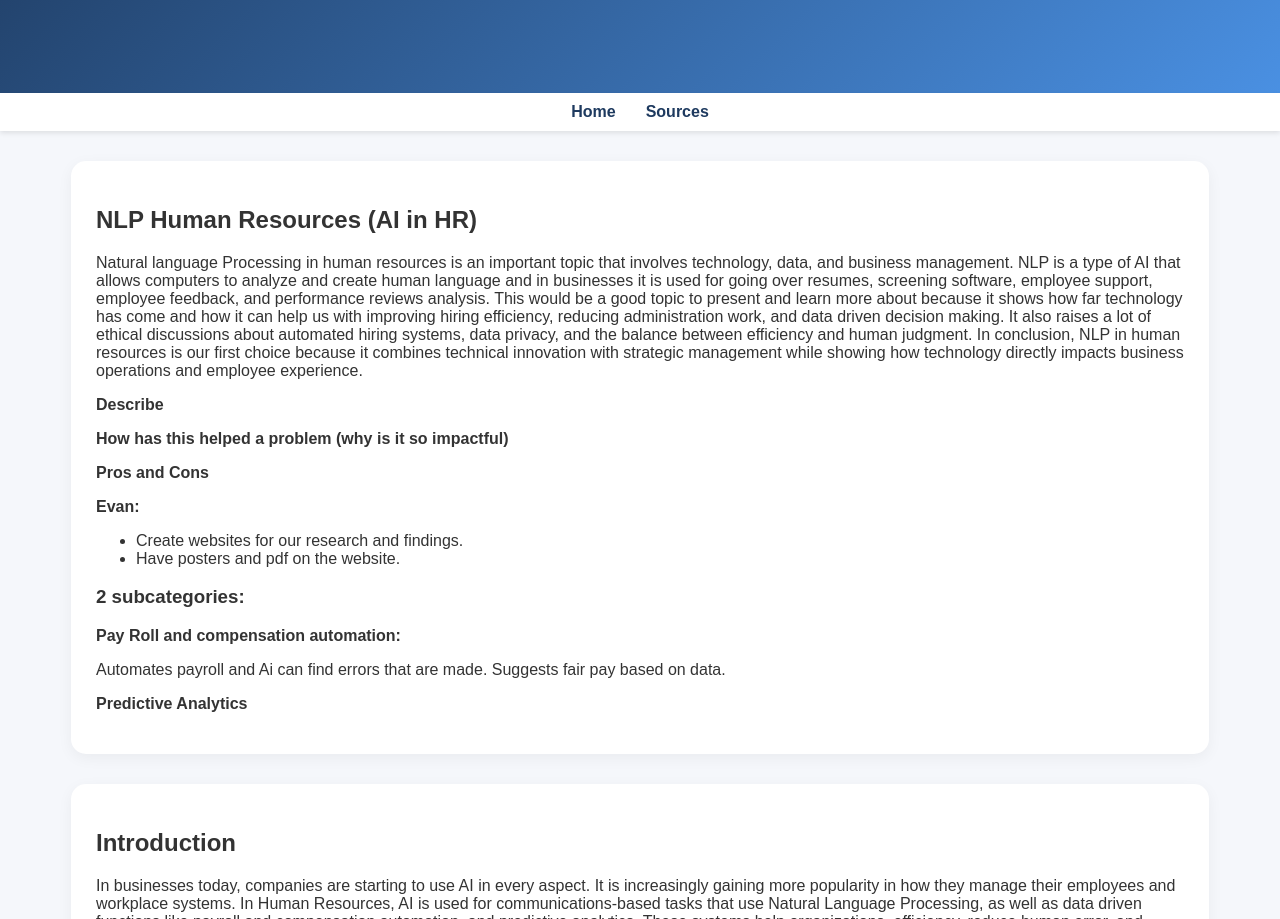
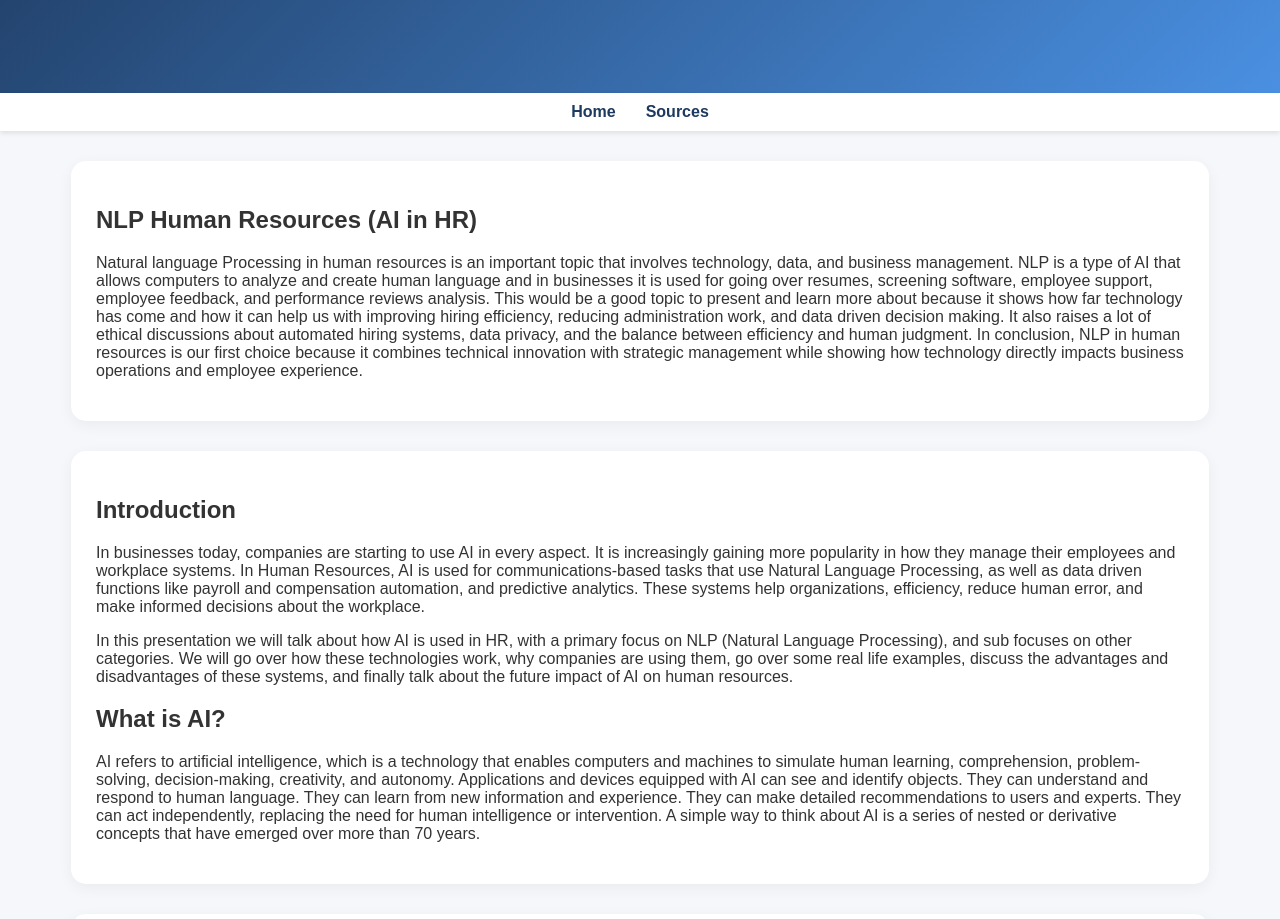
Before and after one commit to evellescig-hub/AI-HR-website, a plain HTML site: page index.html in a window 1280 px wide. Shown: the part 181-1100 px from the top of the page. Drawn offline with nearby package versions, Linux system fonts and the light colour scheme.

Commit message:
Update index.html

```diff
--- a/index.html
+++ b/index.html
@@ -31,22 +31,6 @@
 Natural language Processing in human resources is an important topic that involves technology, data, and business management. NLP is a type of AI that allows computers to analyze and create human language and in businesses it is used for going over resumes, screening software, employee support, employee feedback, and performance reviews analysis. This would be a good topic to present and learn more about because it shows how far technology has come and how it can help us with improving hiring efficiency, reducing administration work, and data driven decision making. It also raises a lot of ethical discussions about automated hiring systems, data privacy, and the balance between efficiency and human judgment. In conclusion, NLP in human resources is our first choice because it combines technical innovation with strategic management while showing how technology directly impacts business operations and employee experience.
 </p>
 
-<p><strong>Describe</strong></p>
-<p><strong>How has this helped a problem (why is it so impactful)</strong></p>
-<p><strong>Pros and Cons</strong></p>
-
-<p><strong>Evan:</strong></p>
-<ul>
-<li>Create websites for our research and findings.</li>
-<li>Have posters and pdf on the website.</li>
-</ul>
-
-<h3>2 subcategories:</h3>
-
-<p><strong>Pay Roll and compensation automation:</strong></p>
-<p>Automates payroll and Ai can find errors that are made. Suggests fair pay based on data.</p>
-
-<p><strong>Predictive Analytics</strong></p>
 </section>
 
 <!-- SECTION 2 -->
```
